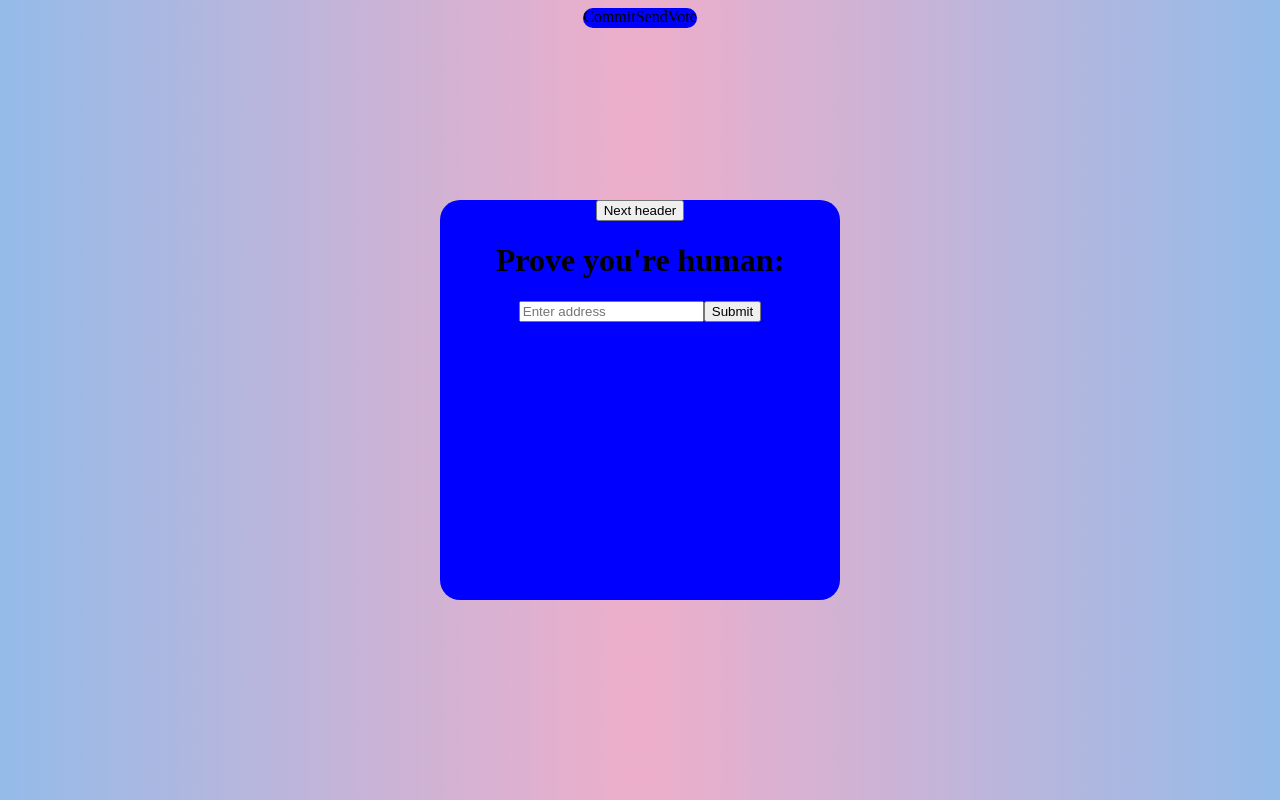
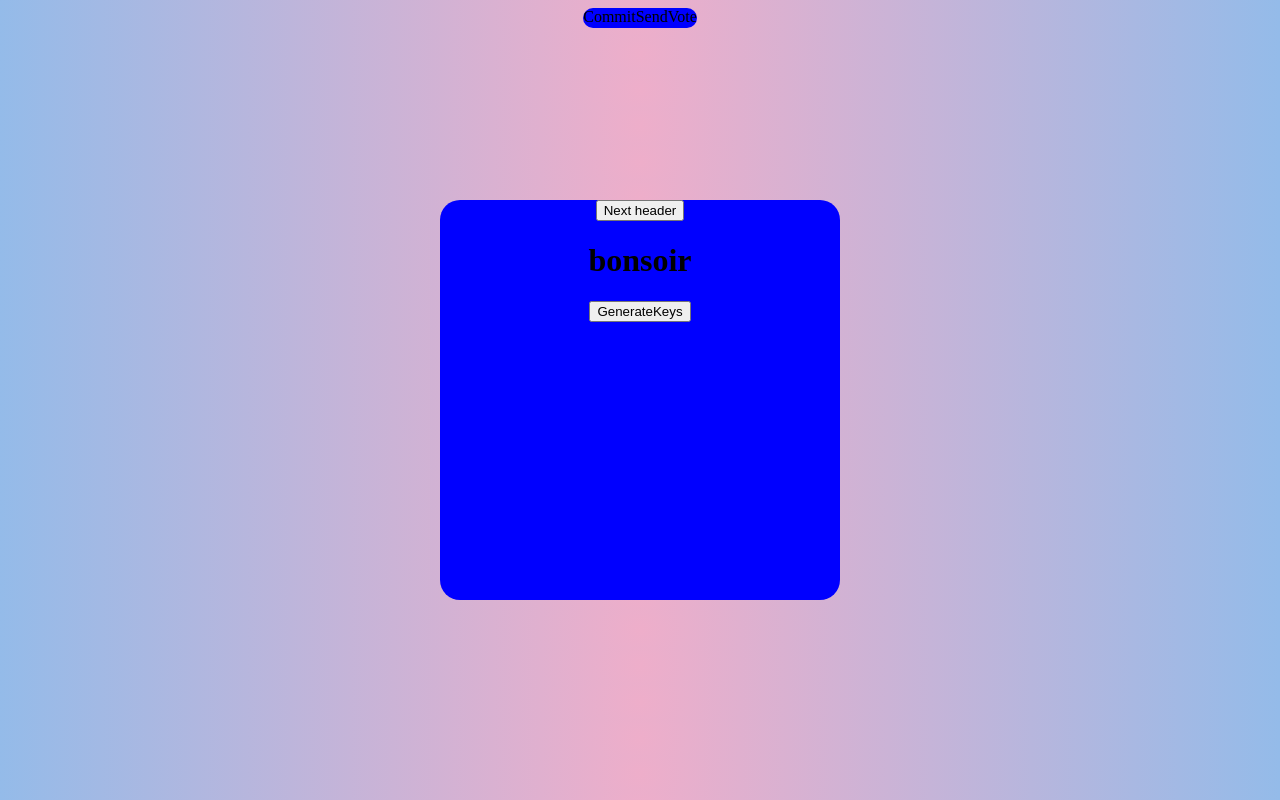
Before and after one commit to kobigurk/stardrop, a React (Create React App) app in the folder myApp/: page / in a window 1280 px wide. Built offline with nearby package versions, Linux system fonts and the light colour scheme.

Commit message:
generate commit token

```diff
--- /dev/null
+++ b/myApp/src/API.js
@@ -0,0 +1,19 @@
+import { data } from 'browserslist';
+
+export let pubKey, privKey;
+
+const axios = require('axios');
+
+export function callGenerateKeys() {
+    axios.get('http://192.168.0.44:4242/api/generate_keys')
+    .then((response) => {
+        if (response.status != 200)
+            return;
+        console.log(response)
+        privKey = response.data[0].private_key;
+        pubKey = response.data[0].public_key;
+        console.log('call generate pubkey', pubKey);
+        console.log('call generate privkeys', privKey);
+    })
+    .catch((err) => {console.log("ERRRRRRR");});
+}
--- a/myApp/src/CommitInterface.js
+++ b/myApp/src/CommitInterface.js
@@ -1,33 +1,37 @@
 import {useState} from "react"
+import {pubKey, privKey, callGenerateKeys } from './API.js'
 
 const axios = require('axios');
 let rResult = 42;
+let areKeysGenerated = false;
 
-function CommitInterface() {
+const GenerateKeys = (props) => {
     return (
-        <div>
-            <h1>Prove you're human:</h1>
-            <AddressInput/>
-        </div>
+      <button onClick={() => {
+        callGenerateKeys();
+        props.setAreKeysGenerated(true);
+      }}>GenerateKeys</button>
     )
-};
 
-const AddressInput = () => {
+}
+
+const CommitToken = () => {
     const [inputValue, setInputValue] = useState('default value');
     const [errorMessage, setErrorMessage] = useState('');
 
-    function onAddressSubmit (event) {
-      axios.post('http://192.168.106.112:5000/api/request_token?address=0xDD2b3f1d3a4f08622a25a3f75284fC01ad0c5CcA')
+    function generateCommitToken () {
+      axios.get('http://192.168.0.44:4242/api/generate_commit_token', {}, { params: {
+
+      }})
           .then((response) => {
               console.log(response);
               if (response.status != 200)
-                setErrorMessage("POH address not found");
+                setErrorMessage("ERROR");
               rResult = response.data[0].commit_token.sdf;
           })
           .catch((error) => {
-              setErrorMessage("POH address not found");
+              setErrorMessage("catch ERROR");
           })
-      event.preventDefault();
     }
 
     function saveValue(event) {
@@ -36,16 +40,18 @@ const AddressInput = () => {
     }
 
     return (
-      <form onSubmit={onAddressSubmit}>
-        <p>{errorMessage}</p>
-        <input onChange={saveValue} placeholder="Enter address" />
-        <button type="submit">Submit</button>
-      </form>
+        <button onClick={generateCommitToken}>Generate commit token</button>
     );
   }
 
-function sendRResult() {
-    axios.get('http://192.168.106.112:5000/api/generate_keys');
-}
-
-export default CommitInterface;
+export default function CommitInterface() {
+  const [areKeysGenerated, setAreKeysGenerated] = useState(false)
+    return (
+        <div>
+            <h1>bonsoir</h1>
+            {areKeysGenerated ?
+            <CommitToken/> :
+            <GenerateKeys setAreKeysGenerated={setAreKeysGenerated}/>}
+        </div>
+    )
+};
```
